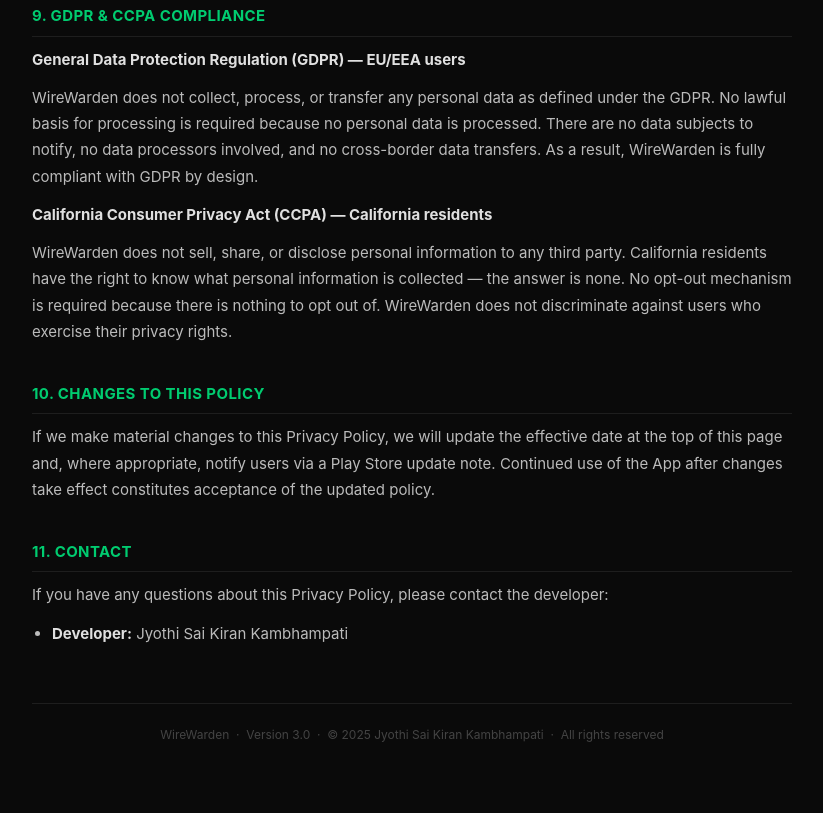
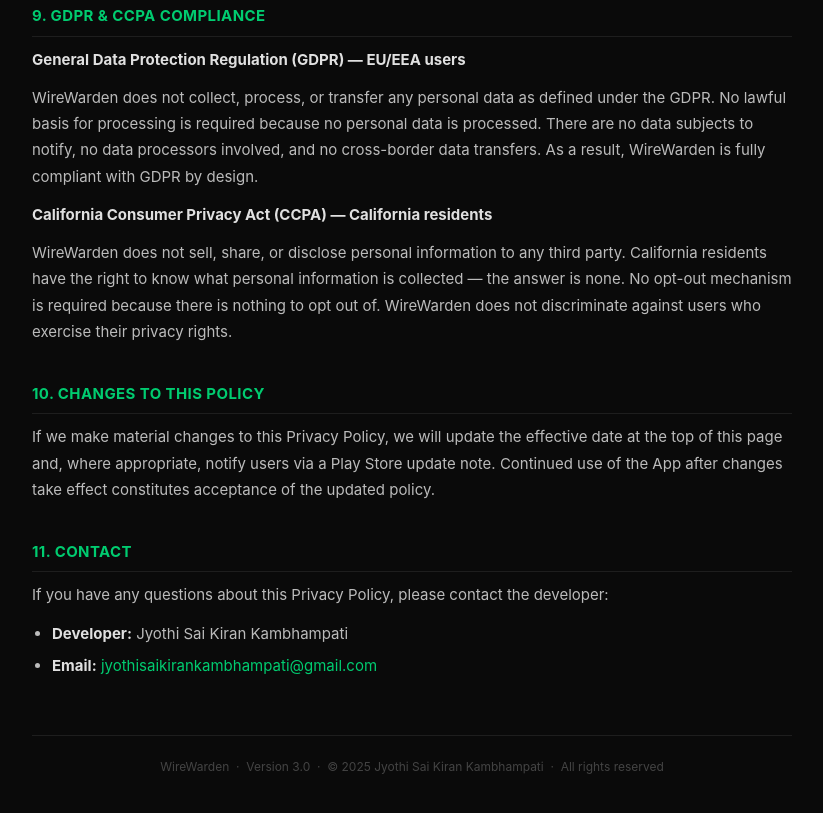
Before and after one commit to jyothisaikirankambhampati/privacy-policies, a plain HTML site: page wirewarden/index.html in a window 1280 px wide. Shown: the part 2820-3633 px from the top of the page, without its empty margins (228-1051 px from the left). Drawn offline with Linux system fonts and the light colour scheme.

Commit message:
Add contact email to privacy policy

```diff
--- a/wirewarden/index.html
+++ b/wirewarden/index.html
@@ -270,6 +270,7 @@
   </p>
   <ul>
     <li><strong>Developer:</strong> Jyothi Sai Kiran Kambhampati</li>
+    <li><strong>Email:</strong> <a href="mailto:jyothisaikirankambhampati@gmail.com">jyothisaikirankambhampati@gmail.com</a></li>
   </ul>
 
   <footer>
```
